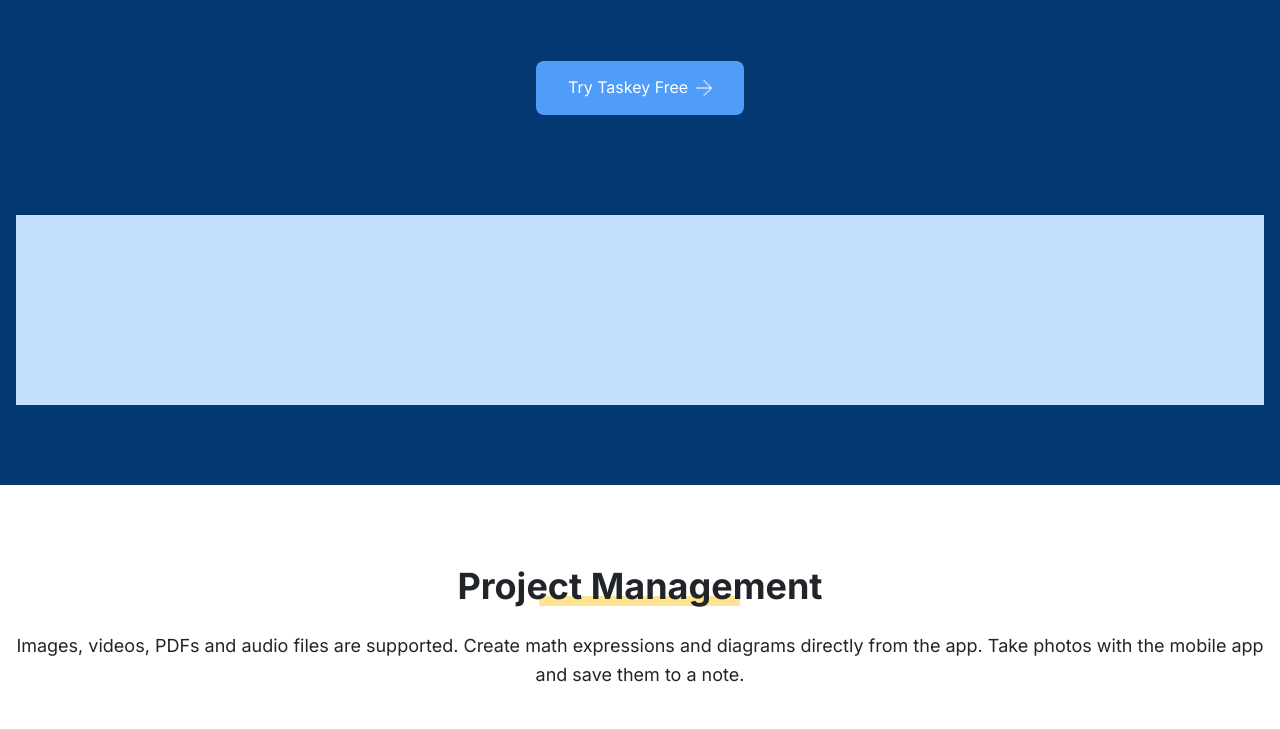
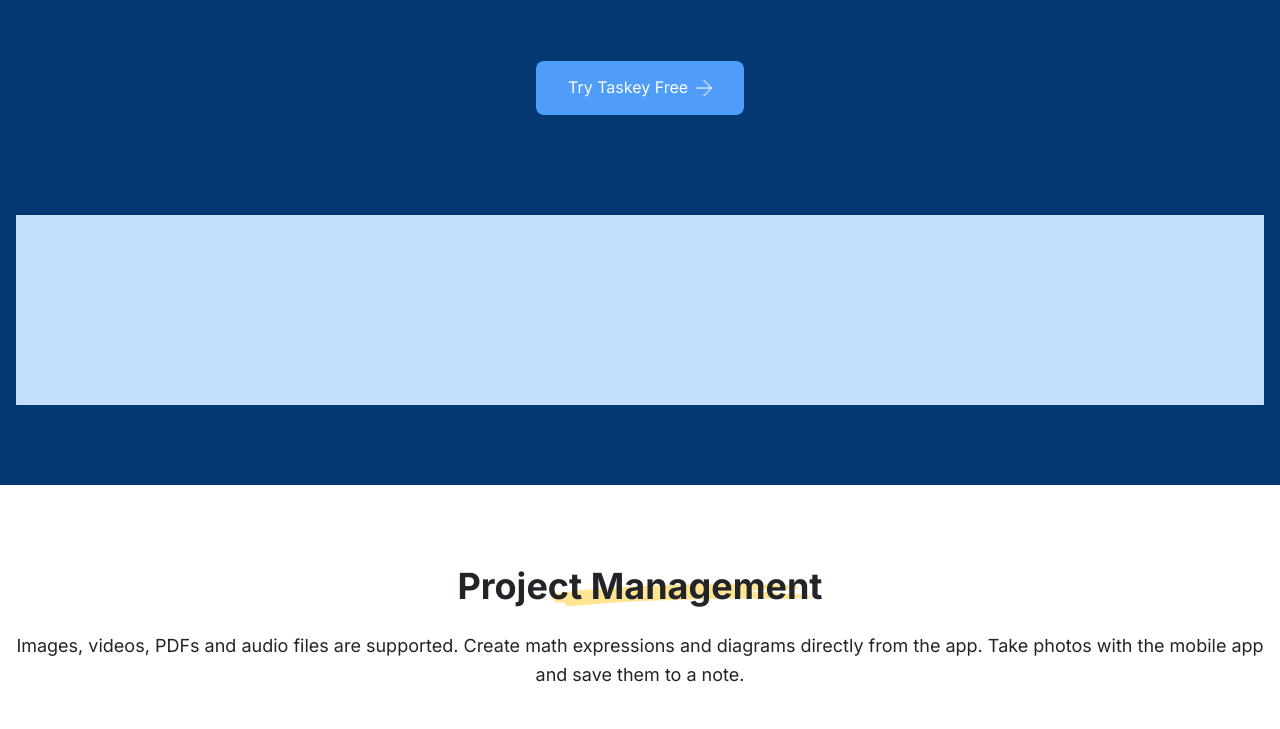
Before and after one commit to Nteinpraises/Whitepace-SaaS-landing-page, a plain HTML site: page index.html in a window 1280 px wide. Shown: the part 223-952 px from the top of the page. Drawn offline with Linux system fonts and the light colour scheme.

Commit message:
file update

```diff
--- a/style.css
+++ b/style.css
@@ -1,4 +1,3 @@
-/* ===== tokens (colors and fonts read from the 320px Figma frame) ===== */
 
 :root {
   --navy: #043873;
@@ -10,8 +9,6 @@
   --font-main: "Inter", sans-serif;
   --page-padding: 16px;
 }
-
-/* ===== base ===== */
 
 *,
 *::before,
@@ -98,7 +95,7 @@ header img {
   height: 28px;
 }
 
-/* ===== sections: one centered column, full width ===== */
+/* ===== All sections, one centered column, full width ===== */
 
 main > section,
 footer > section {
@@ -111,12 +108,11 @@ footer > section {
 }
 
 main h2 {
-  --highlight: var(--yellow);
 
-  background-image: linear-gradient(var(--highlight), var(--highlight));
+  background-image: url("assets/img/yellowshade.png");
   background-repeat: no-repeat;
-  background-position: center 95%;
-  background-size: 55% 0.28em;
+  background-position: right 100%;
+  background-size: 75% 0.68em;
 }
 
 .section1,
@@ -144,8 +140,6 @@ footer {
 .section1 .placeholder {
   margin-top: 76px;
 }
-
-/* project management, work together, extension, customise */
 
 .section4 .placeholder {
   margin-top: 0;
@@ -202,7 +196,6 @@ footer {
   line-height: 1.2;
 }
 
-/* your work everywhere you are */
 
 .section6,
 .section11 {
@@ -216,7 +209,6 @@ footer {
   padding-bottom: 140px;
 }
 
-/* 100% your data */
 
 .section7 h2 {
   margin-top: 64px;
```
